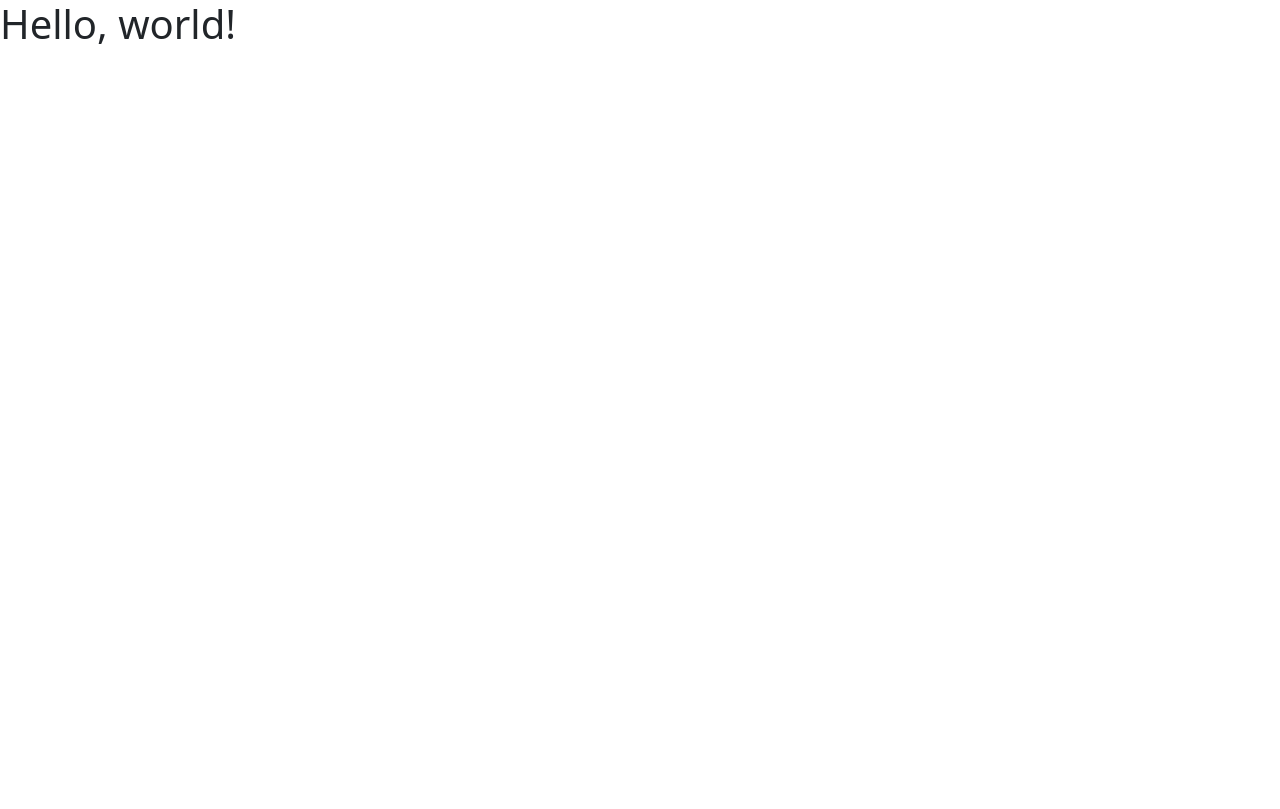
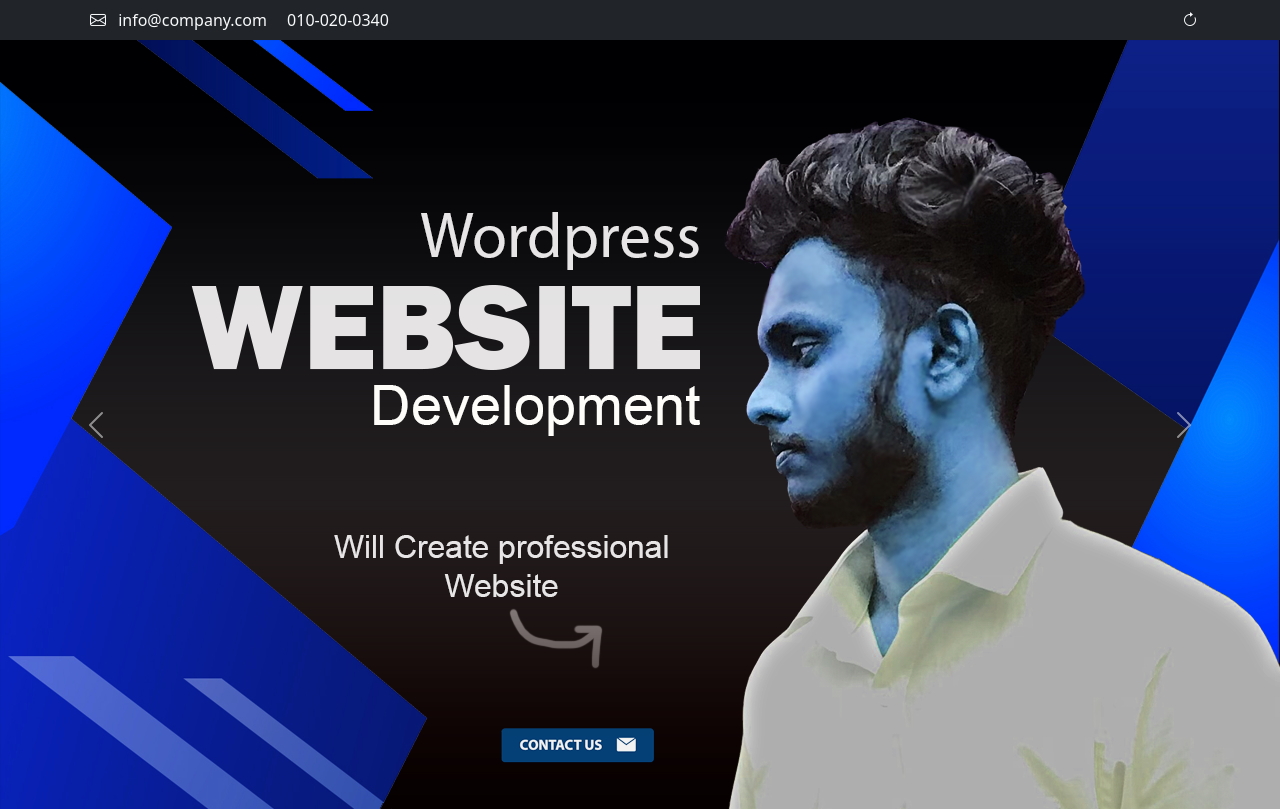
Before and after one commit to Achinit99/Group1_Project, a PHP site: page /group1/home.php in a window 1280 px wide. Before the commit the page is almost empty. Before the commit the page ends 44 px from the top, so only its background shows below. Run offline with PHP 8.4, Linux system fonts and the light colour scheme; some libraries are stand-ins or nearby versions.

Commit message:
new home start

```diff
--- a/home.php
+++ b/home.php
@@ -11,18 +11,57 @@
     <title>Hello, world!</title>
   </head>
   <body>
-    <h1>Hello, world!</h1>
 
-    <!-- Optional JavaScript; choose one of the two! -->
 
-    <!-- Option 1: Bootstrap Bundle with Popper -->
+
+       <!-- Start Top Nav -->
+       <nav class="navbar navbar-expand-lg bg-dark navbar-light d-none d-lg-block" id="templatemo_nav_top">
+        <div class="container text-light">
+            <div class="w-100 d-flex justify-content-between">
+                <div>
+                    <i class="bi bi-envelope mx-2"></i>
+                    <a class="navbar-sm-brand text-light text-decoration-none" href="mailto:info@company.com">info@company.com</a>
+                    <i class="fa fa-phone mx-2"></i>
+                    <a class="navbar-sm-brand text-light text-decoration-none" href="tel:010-020-0340">010-020-0340</a>
+                </div>
+                <div>
+                    <i class="bi bi-arrow-clockwise"></i>
+                </div>
+            </div>
+        </div>
+    </nav>
+    <!-- Close Top Nav -->
+
+
+    <div id="carouselExampleInterval" class="carousel slide" data-bs-ride="carousel">
+  <div class="carousel-inner">
+    <div class="carousel-item active" data-bs-interval="10000">
+      <img src="wordpress.png" class="d-block w-100" alt="...">
+    </div>
+    <div class="carousel-item" data-bs-interval="2000">
+      <img src="wordpress.png" class="d-block w-100" alt="...">
+    </div>
+    <div class="carousel-item">
+      <img src="wordpress.png" class="d-block w-100" alt="...">
+    </div>
+  </div>
+  <button class="carousel-control-prev" type="button" data-bs-target="#carouselExampleInterval" data-bs-slide="prev">
+    <span class="carousel-control-prev-icon" aria-hidden="true"></span>
+    <span class="visually-hidden">Previous</span>
+  </button>
+  <button class="carousel-control-next" type="button" data-bs-target="#carouselExampleInterval" data-bs-slide="next">
+    <span class="carousel-control-next-icon" aria-hidden="true"></span>
+    <span class="visually-hidden">Next</span>
+  </button>
+</div>
+
+
+
+
+
     <script src="https://cdn.jsdelivr.net/npm/bootstrap@5.0.2/dist/js/bootstrap.bundle.min.js" integrity="sha384-MrcW6ZMFYlzcLA8Nl+NtUVF0sA7MsXsP1UyJoMp4YLEuNSfAP+JcXn/tWtIaxVXM" crossorigin="anonymous"></script>
+    <link rel="stylesheet" href="https://cdn.jsdelivr.net/npm/bootstrap-icons@1.9.1/font/bootstrap-icons.css">
 
-    <!-- Option 2: Separate Popper and Bootstrap JS -->
-    <!--
-    <script src="https://cdn.jsdelivr.net/npm/@popperjs/core@2.9.2/dist/umd/popper.min.js" integrity="sha384-IQsoLXl5PILFhosVNubq5LC7Qb9DXgDA9i+tQ8Zj3iwWAwPtgFTxbJ8NT4GN1R8p" crossorigin="anonymous"></script>
-    <script src="https://cdn.jsdelivr.net/npm/bootstrap@5.0.2/dist/js/bootstrap.min.js" integrity="sha384-cVKIPhGWiC2Al4u+LWgxfKTRIcfu0JTxR+EQDz/bgldoEyl4H0zUF0QKbrJ0EcQF" crossorigin="anonymous"></script>
-    -->
 
 
   </body>
```
Also changed, not shown: a.jpg (deleted), b.jpg (deleted), wordpress.png (added), 1 other file.
